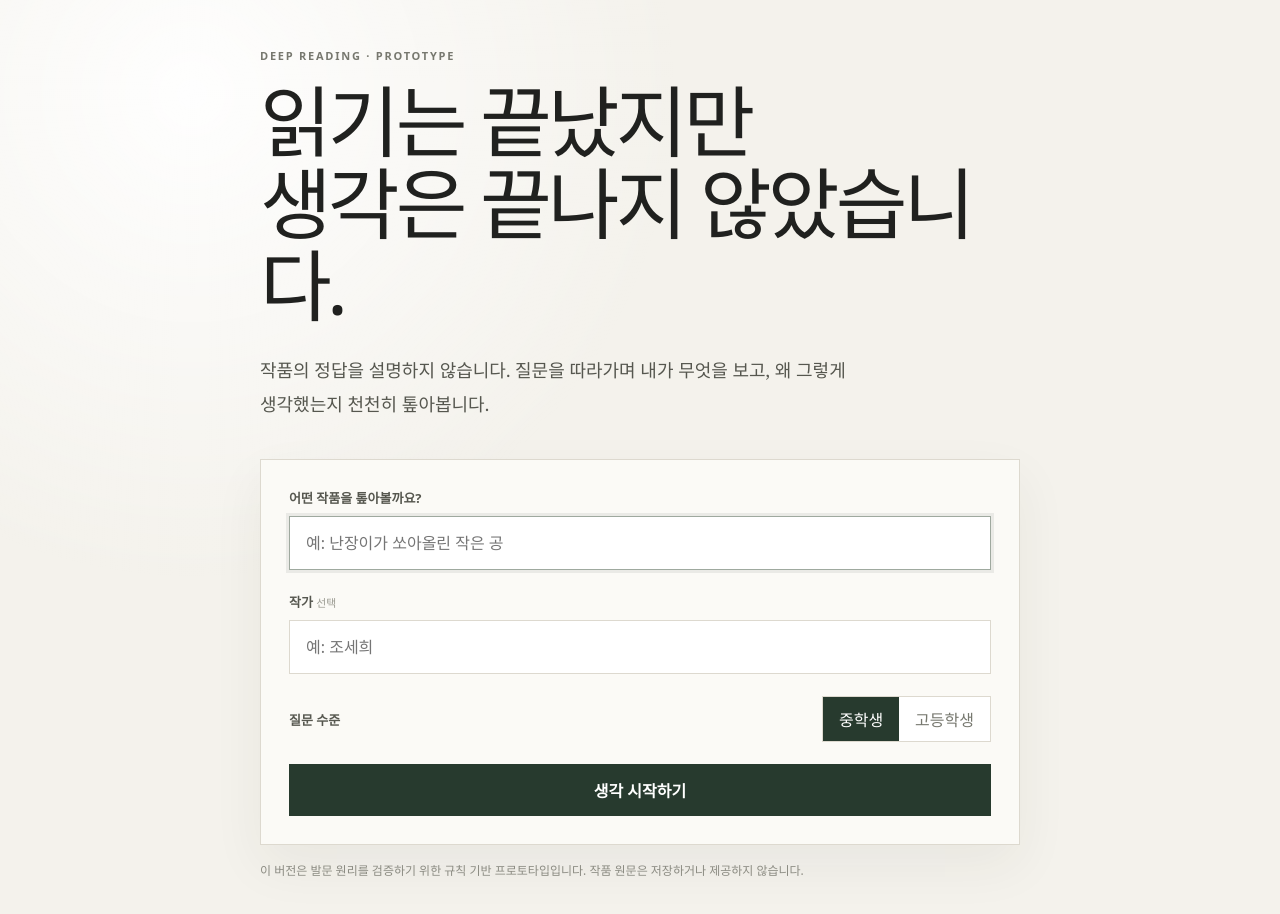
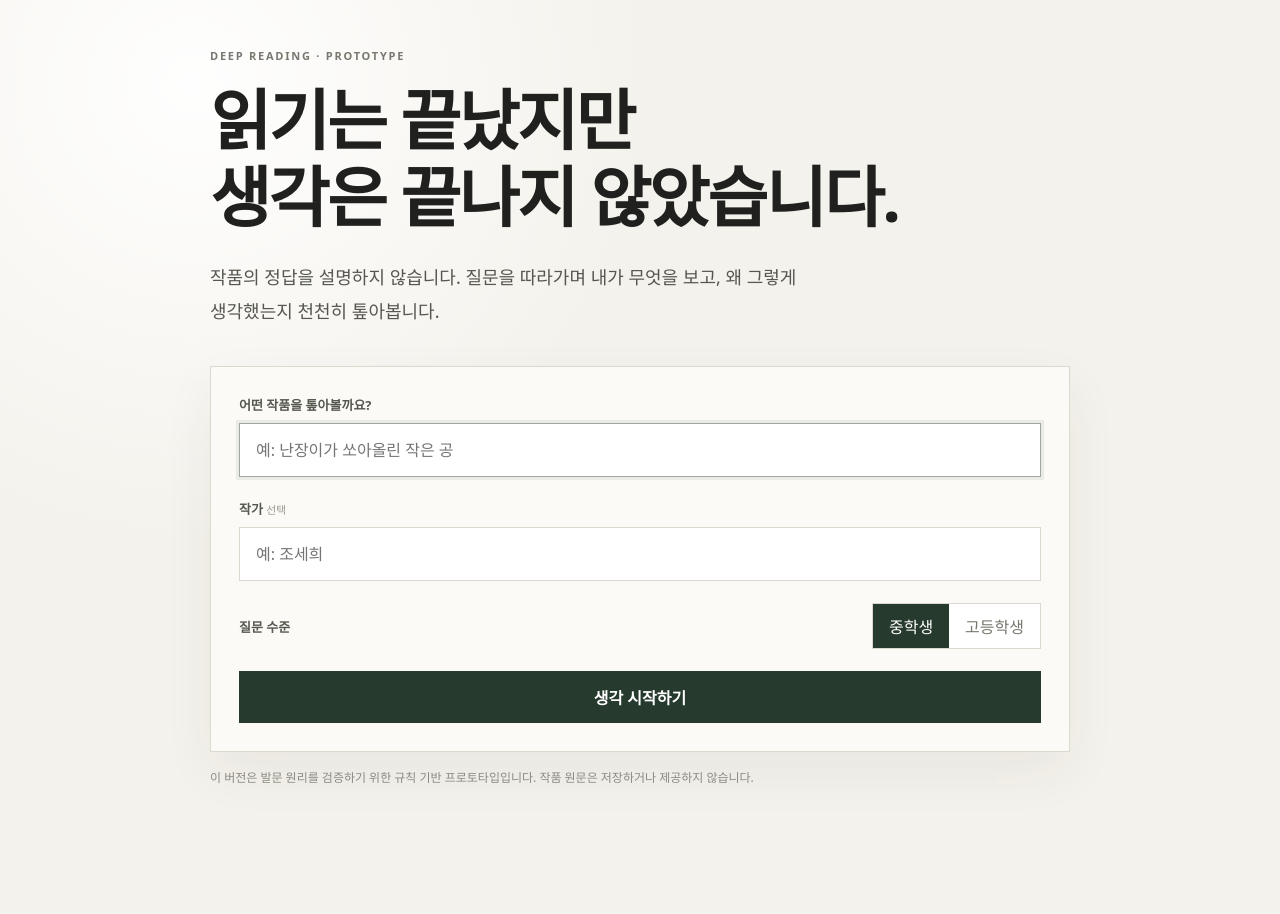
Before and after one commit to barn-burning/deep-reading, a Next.js app: page / in a window 1280 px wide. Shown: the top 914 px of the page. After the commit the page ends 849 px from the top, so only its background shows below. Built offline with nearby package versions, Linux system fonts and the light colour scheme.

Commit message:
fix: improve Korean hero typography and wrapping

```diff
--- a/app/globals.css
+++ b/app/globals.css
@@ -9,7 +9,10 @@
   --soft: #e9ece4;
 }
 html, body { margin: 0; min-height: 100%; background: var(--bg); color: var(--ink); }
-body { font-family: ui-serif, "Noto Serif KR", "Apple SD Gothic Neo", Georgia, serif; }
+body {
+  font-family: "Apple SD Gothic Neo", "Noto Sans KR", "Malgun Gothic", system-ui, sans-serif;
+  word-break: keep-all;
+}
 button, input, textarea { font: inherit; }
 button { cursor: pointer; }
 
@@ -22,7 +25,7 @@ button { cursor: pointer; }
     radial-gradient(circle at 15% 10%, rgba(255,255,255,.95), transparent 35%),
     var(--bg);
 }
-.landing { width: min(760px, 100%); }
+.landing { width: min(860px, 100%); }
 .eyebrow {
   font-family: ui-sans-serif, system-ui, sans-serif;
   font-size: 11px;
@@ -31,10 +34,11 @@ button { cursor: pointer; }
   color: var(--muted);
 }
 h1 {
-  font-size: clamp(44px, 8vw, 78px);
-  line-height: 1.05;
-  font-weight: 500;
-  letter-spacing: -.05em;
+  max-width: 820px;
+  font-size: clamp(42px, 6.2vw, 66px);
+  line-height: 1.16;
+  font-weight: 700;
+  letter-spacing: -.035em;
   margin: 18px 0 26px;
 }
 .lead {
```
